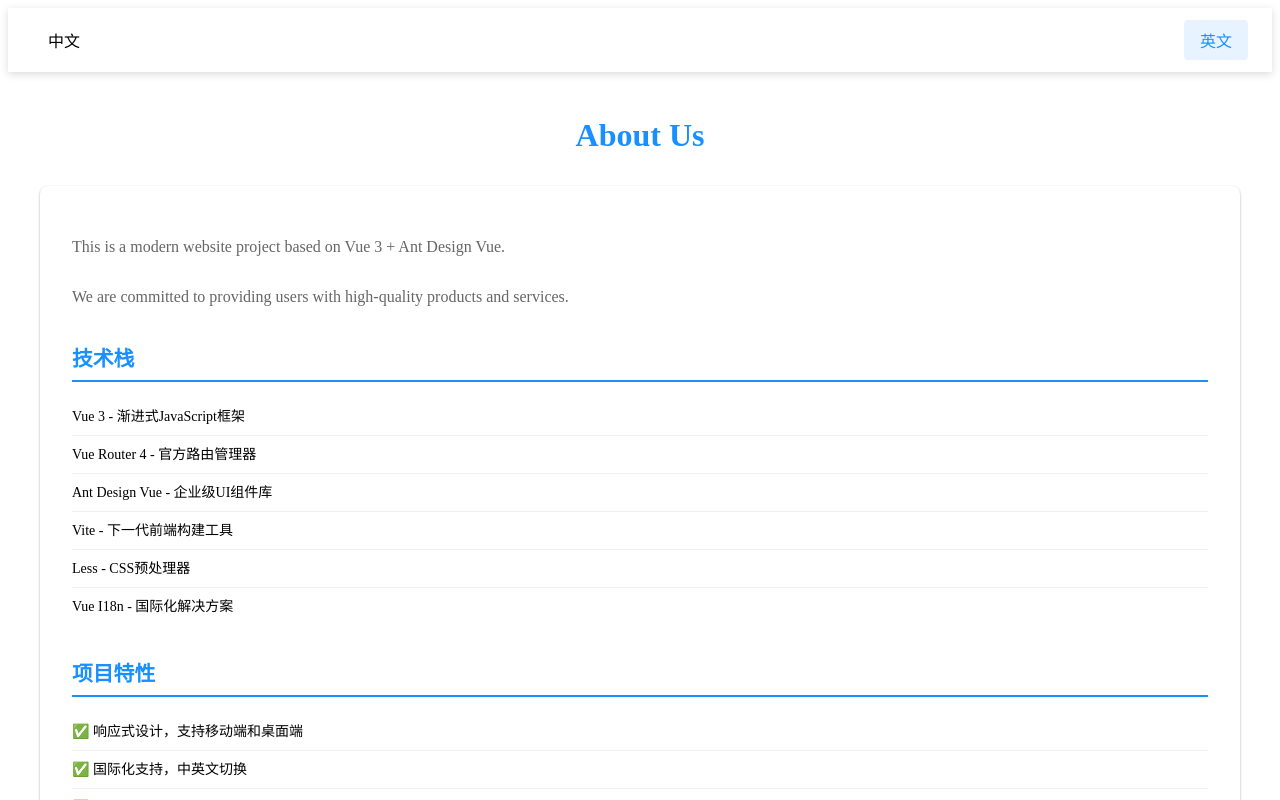
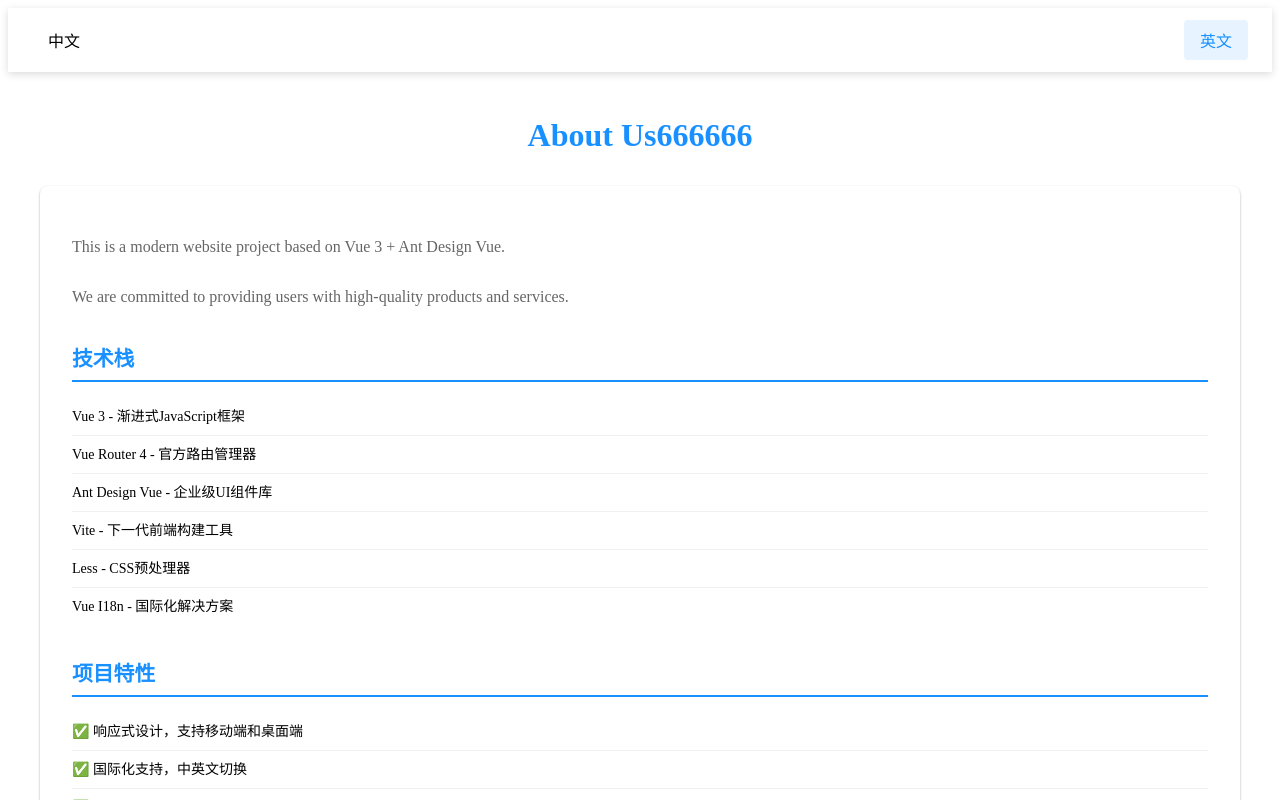
Before and after one commit to chenjian1124/website, a Vue app: page /#/about in a window 1280 px wide. Shown: the top 800 px of the page. Built offline with nearby package versions, Linux system fonts and the light colour scheme.

Commit message:
测试部署

```diff
--- a/src/views/About.vue
+++ b/src/views/About.vue
@@ -1,6 +1,6 @@
 <template>
   <div class="about">
-    <h1>{{ t('about.title') }}</h1>
+    <h1>{{ t('about.title') }}666666</h1>
     <div class="about-content">
       <p>{{ t('about.content') }}</p>
       <p>{{ t('about.description') }}</p>
```
